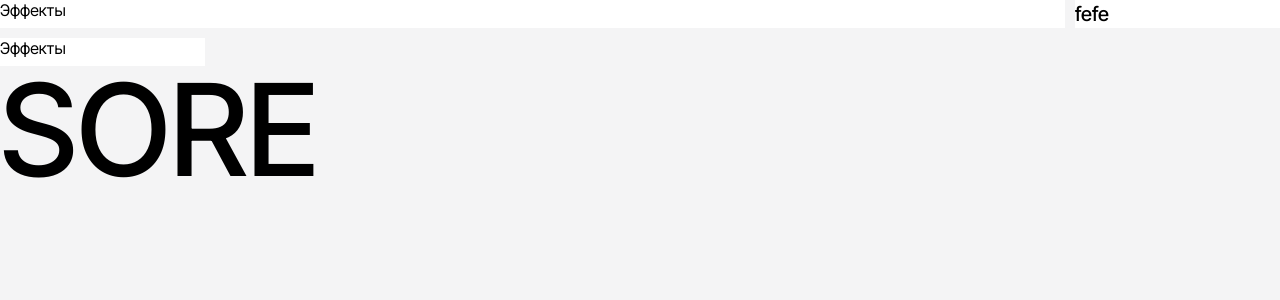
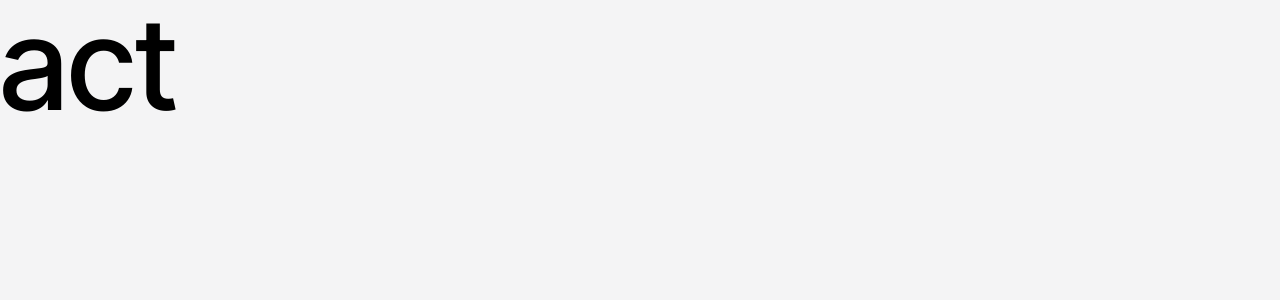
Before and after one commit to mongoliainner/act, a React (Create React App) app: page / in a window 1280 px wide. Shown: the top 300 px of the page. Built offline with nearby package versions, Linux system fonts and the light colour scheme.

Commit message:
update: home

```diff
--- a/src/components/05_Pages/Home.jsx
+++ b/src/components/05_Pages/Home.jsx
@@ -9,16 +9,7 @@ import styles from "./Home.module.css";
 function Home() {
   return (
     <div className={styles.Home}>
-      <Grid className="name" columns={6} rows={2}>
-        <GridItem gridColumn="span 5" className="card">
-          Эффекты
-        </GridItem>
-        <GridItem className="card">
-          <Headding level={5}>fefe</Headding>
-        </GridItem>
-        <GridItem className="card">Эффекты</GridItem>
-      </Grid>
-      <Headding className="TitleLarge">SORE</Headding>
+      <Headding className="TitleLarge">act</Headding>
     </div>
   );
 }
```
